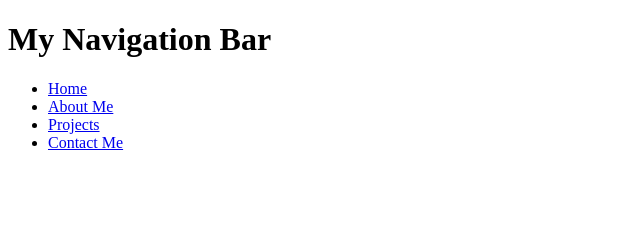
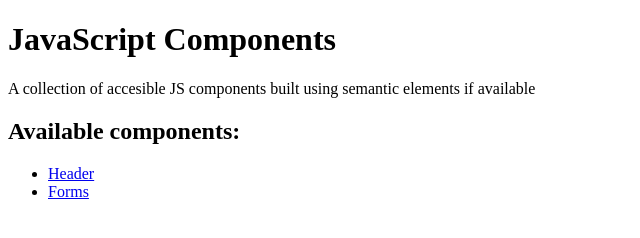
Before and after one commit to shaliniranaa/JS-Components, a plain HTML site: page index.html in a window 1280 px wide. Shown: the whole page, without its empty margins (0-640 px from the left). Drawn offline with Linux system fonts and the light colour scheme.

Commit message:
add:folder structure for header component

```diff
--- a/index.html
+++ b/index.html
@@ -1,24 +1,22 @@
 <!DOCTYPE html>
 <html>
   <head>
-    <title>My JS Component</title>
+    <title>JS Component</title>
   </head>
   <body>
-    <div class="container">
-      <! --- Main Header --- !>
-      <header>
-        <h1>My Navigation Bar</h1>
-      </header>
-
-      <!--- nesting nav element inside Header is not neccessary some web designer argue that making them as seperate components is better for a11y as Screen Readers can read them better if they are seperate-->
-      <nav>
-        <ul>
-          <li><a href="#">Home</a></li>
-          <li><a href="#">About Me</a></li>
-          <li><a href="#">Projects</a></li>
-          <li><a href="#">Contact Me </a></li>
-        </ul>
-      </nav>
-    </div>
+    <header>
+      <h1>JavaScript Components</h1>
+      <p>
+        A collection of accesible JS components built using semantic elements if
+        available
+      </p>
+    </header>
+    <main>
+      <h2>Available components:</h2>
+      <ul>
+        <li><a href="/header/">Header</a></li>
+        <li><a href="#">Forms</a></li>
+      </ul>
+    </main>
   </body>
 </html>
```
Also changed, not shown: header/index.html (added, +19 -0 lines), header/header.js (added), header/style.css (added), 1 other file.
